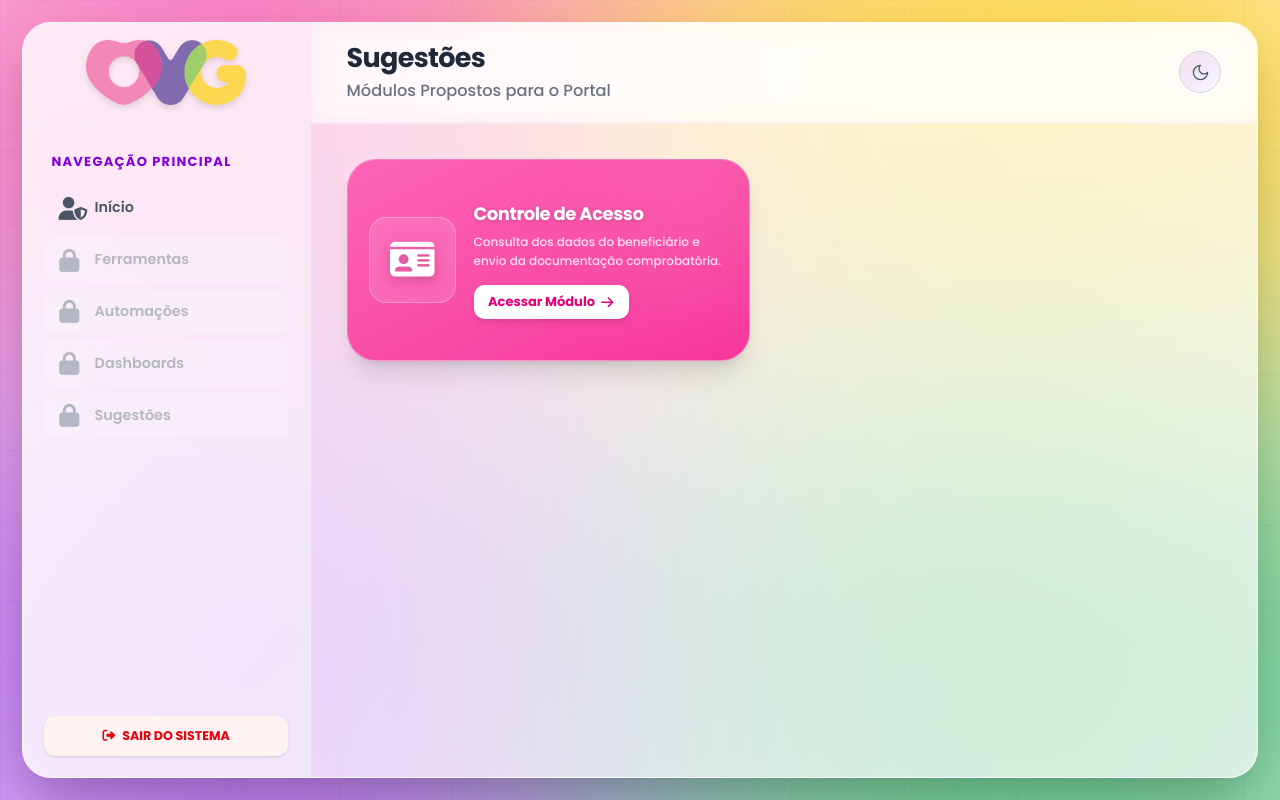
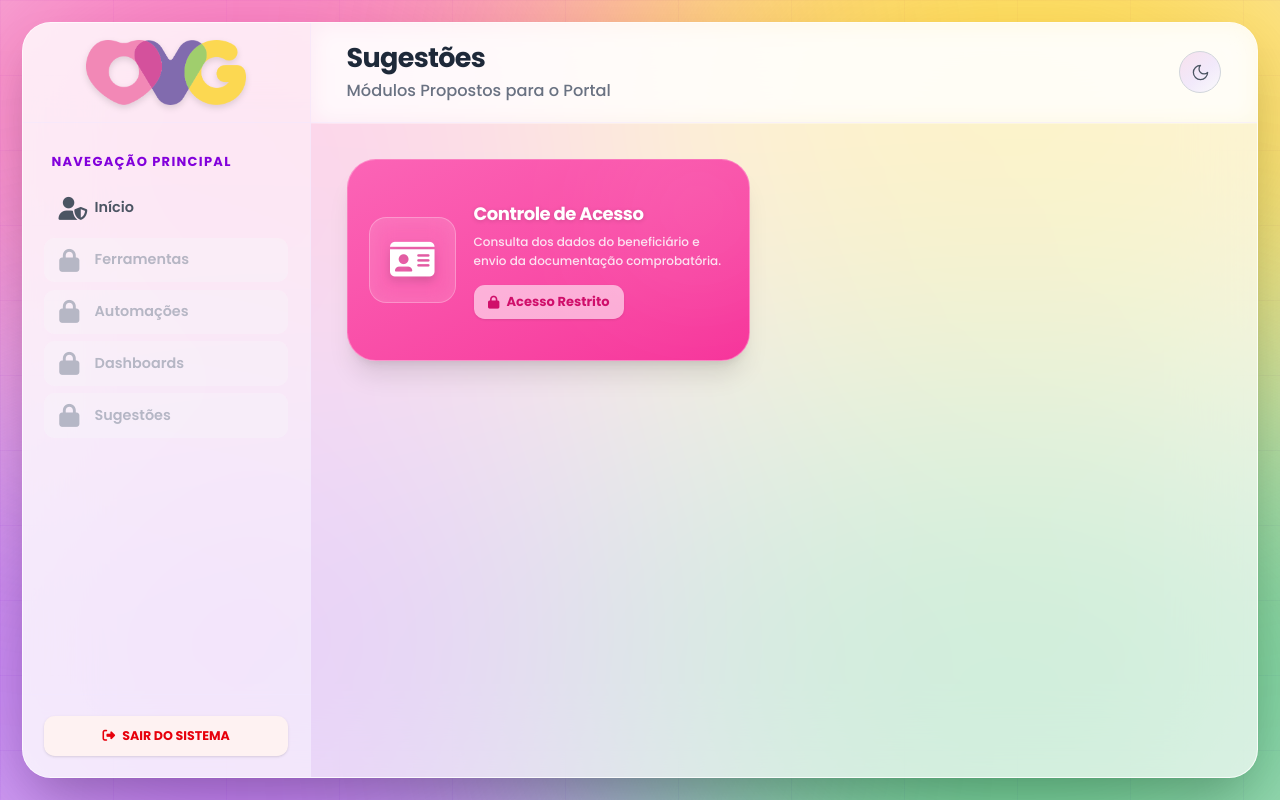
Before and after one commit to messias-code/portal-ggci, a Django app: template apps/sugestoes/menu_sugestoes/templates/menu_sugestoes/index.html in a window 1280 px wide. Run offline with Django 5.2, Linux system fonts and the light colour scheme; the template is opened without the code that fills it, so the values that code supplies are empty; parts of the project's set-up code (start-up, migrations or seed data) failed here and were passed over; some libraries are stand-ins or nearby versions.

Commit message:
feat(menu_sugestoes): mostra Acesso Restrito no card sem permissão
O card do Controle de Acesso segue o padrão do hub de Ferramentas: com a permissão, "Acessar Módulo"; sem ela, o selo de cadeado.

```diff
--- a/apps/sugestoes/menu_sugestoes/templates/menu_sugestoes/index.html
+++ b/apps/sugestoes/menu_sugestoes/templates/menu_sugestoes/index.html
@@ -170,9 +170,15 @@
                     <div class="flex flex-col justify-center text-left flex-1 z-10 w-full relative">
                         <h5 class="mb-1.5 text-xl font-extrabold tracking-tight text-white drop-shadow-sm">Controle de Acesso</h5>
                         <p class="card-modulo__desc mb-4 text-pink-50/90 text-[12px] leading-relaxed font-medium">Consulta dos dados do beneficiário e envio da documentação comprobatória.</p>
-                        <span class="card-modulo__btn inline-flex items-center justify-center w-max text-pink-600 bg-white hover:bg-gray-100 hover:scale-[1.03] transition-all font-bold rounded-xl text-[13px] px-4 py-2 shadow-md">
-                            Acessar Módulo <svg class="w-4 h-4 ml-1.5" fill="none" viewBox="0 0 24 24" stroke="currentColor" stroke-width="2.5"><path stroke-linecap="round" stroke-linejoin="round" d="M14 5l7 7m0 0l-7 7m7-7H3"/></svg>
-                        </span>
+                        {% if user.p_controle_acesso or user.usuario == 'admin@ovg.org.br' %}
+                            <span class="card-modulo__btn inline-flex items-center justify-center w-max text-pink-600 bg-white hover:bg-gray-100 hover:scale-[1.03] transition-all font-bold rounded-xl text-[13px] px-4 py-2 shadow-md">
+                                Acessar Módulo <svg class="w-4 h-4 ml-1.5" fill="none" viewBox="0 0 24 24" stroke="currentColor" stroke-width="2.5"><path stroke-linecap="round" stroke-linejoin="round" d="M14 5l7 7m0 0l-7 7m7-7H3"/></svg>
+                            </span>
+                        {% else %}
+                            <span class="card-modulo__restrito inline-flex items-center justify-center w-max text-pink-700 bg-white/70 font-bold rounded-xl text-[13px] px-4 py-2 shadow-sm pointer-events-none opacity-80">
+                                <i class="fa-solid fa-lock mr-2"></i> Acesso Restrito
+                            </span>
+                        {% endif %}
                     </div>
                 </a>
 
```
